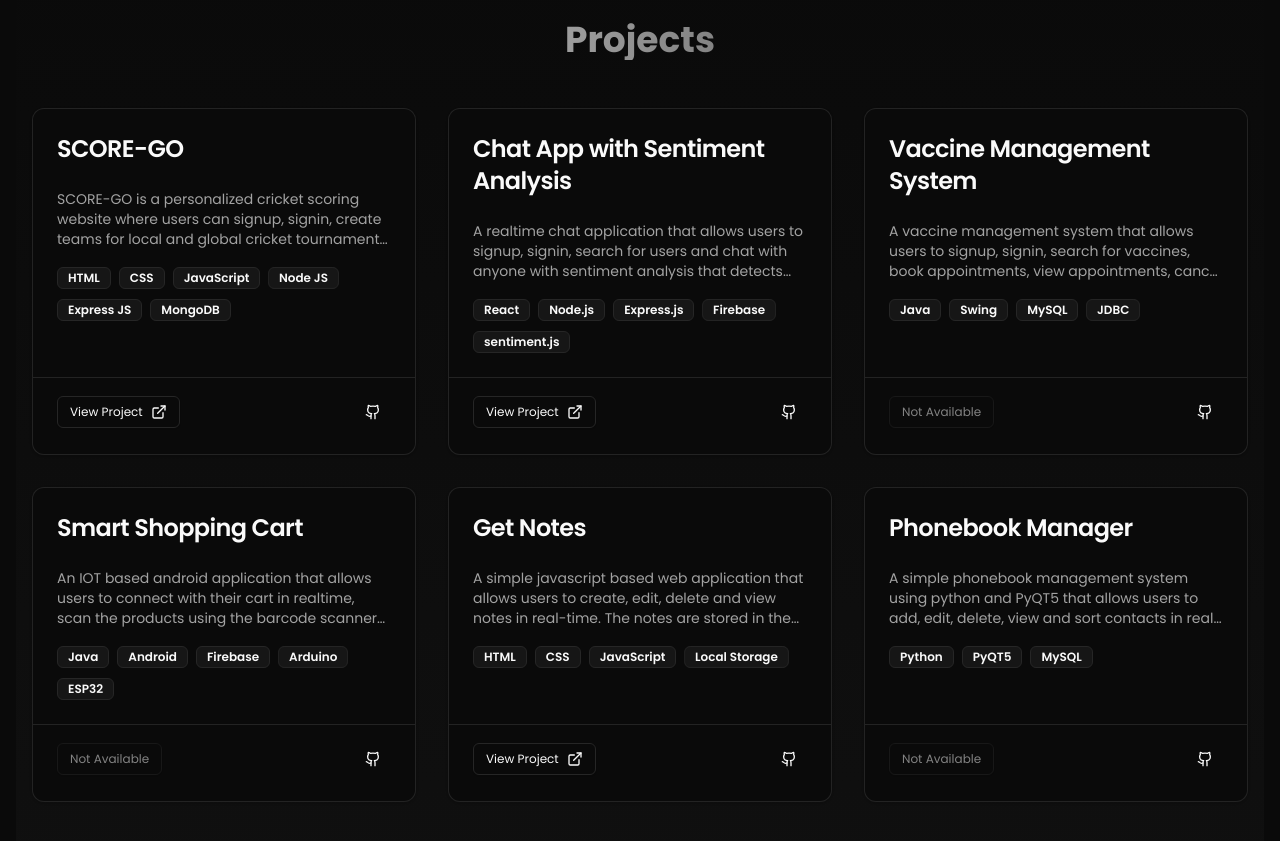
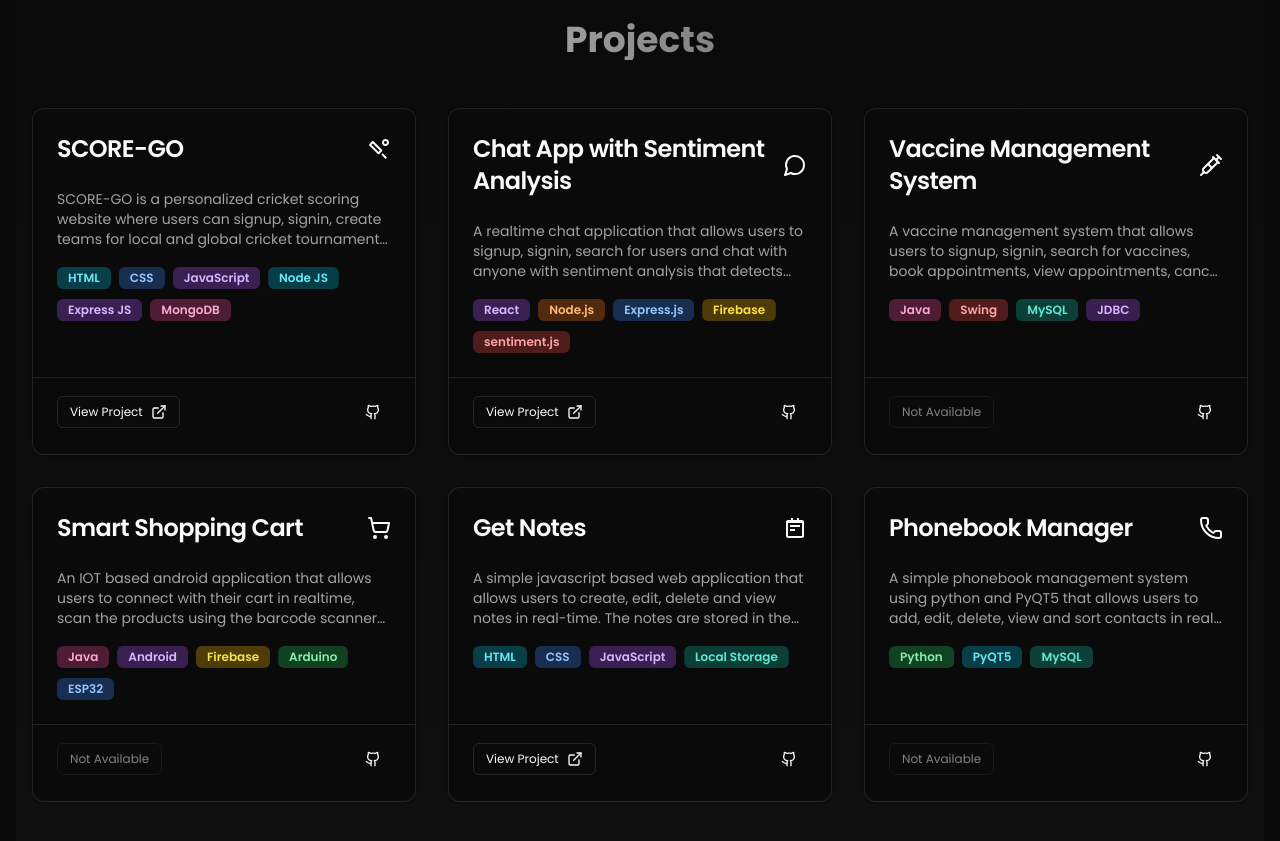
Before and after one commit to vjymisal0/portfolio-vijay, a Next.js app: page / in a window 1280 px wide. Shown: the part 1920-2761 px from the top of the page. Built offline with nearby package versions, Linux system fonts and the light colour scheme.

Commit message:
icons added in projects section

```diff
--- a/components/projects.tsx
+++ b/components/projects.tsx
@@ -1,11 +1,14 @@
-/* eslint-disable @typescript-eslint/no-unused-vars */
 'use client'
 
 import { motion } from 'framer-motion'
 import { Card, CardContent, CardDescription, CardFooter, CardHeader, CardTitle } from '@/components/ui/card'
 import { Badge } from '@/components/ui/badge'
 import { Button } from '@/components/ui/button'
-import { Github, ExternalLink } from 'lucide-react'
+import { Github, ExternalLink, MessageCircle, Syringe, ShoppingCart, Phone } from 'lucide-react'
+// import { BiSportsCricket } from "react-icons/bi";
+import { BiNotepad } from "react-icons/bi";
+import { MdOutlineSportsCricket } from "react-icons/md";
+
 
 const projects = [
   {
@@ -85,6 +88,48 @@ const techBadgeVariants = {
   visible: { opacity: 1, scale: 1, transition: { type: 'spring', stiffness: 300, damping: 20 } }
 }
 
+const iconVariants = {
+  hidden: { opacity: 0, rotate: -180, scale: 0.5 },
+  visible: { opacity: 1, rotate: 0, scale: 1, transition: { type: 'spring', stiffness: 200, damping: 20 } }
+}
+
+const getColorForTechnology = (tech: string) => {
+  const colors = [
+    'bg-red-500/20 text-red-500 dark:bg-red-500/30 dark:text-red-300',
+    'bg-yellow-500/20 text-yellow-700 dark:bg-yellow-500/30 dark:text-yellow-300',
+    'bg-green-500/20 text-green-700 dark:bg-green-500/30 dark:text-green-300',
+    'bg-blue-500/20 text-blue-700 dark:bg-blue-500/30 dark:text-blue-300',
+    'bg-indigo-500/20 text-indigo-700 dark:bg-indigo-500/30 dark:text-indigo-300',
+    'bg-purple-500/20 text-purple-700 dark:bg-purple-500/30 dark:text-purple-300',
+    'bg-pink-500/20 text-pink-700 dark:bg-pink-500/30 dark:text-pink-300',
+    'bg-orange-500/20 text-orange-700 dark:bg-orange-500/30 dark:text-orange-300',
+    'bg-teal-500/20 text-teal-700 dark:bg-teal-500/30 dark:text-teal-300',
+    'bg-cyan-500/20 text-cyan-700 dark:bg-cyan-500/30 dark:text-cyan-300',
+  ]
+
+  const index = tech.split('').reduce((acc, char) => acc + char.charCodeAt(0), 0) % colors.length
+  return colors[index]
+}
+
+const getIconForProject = (title: string) => {
+  switch (title) {
+    case 'SCORE-GO':
+      return MdOutlineSportsCricket
+    case 'Chat App with Sentiment Analysis':
+      return MessageCircle
+    case 'Vaccine Management System':
+      return Syringe
+    case 'Smart Shopping Cart':
+      return ShoppingCart
+    case 'Get Notes':
+      return BiNotepad
+    case 'Phonebook Manager':
+      return Phone
+    default:
+      return ExternalLink
+  }
+}
+
 export default function Projects() {
   return (
     <section className="py-20 bg-gradient-to-b from-background to-secondary/20">
@@ -103,13 +148,25 @@ export default function Projects() {
           initial="hidden"
           animate="visible"
         >
-          {projects.map((project, index) => (
+          {projects.map((project) => {
+            const ProjectIcon = getIconForProject(project.title)
+            return (
               <motion.div key={project.title} variants={cardVariants}>
                 <Card className="h-full flex flex-col overflow-hidden group hover:shadow-lg transition-shadow duration-300 border-primary/10">
                   <CardHeader className="pb-4">
-                  <CardTitle className="text-2xl mb-2 group-hover:text-primary transition-colors duration-300">
+                    <div className="flex items-center justify-between mb-2">
+                      <CardTitle className="text-2xl group-hover:text-primary transition-colors duration-300">
                         {project.title}
                       </CardTitle>
+                      <motion.div
+                        variants={iconVariants}
+                        initial="hidden"
+                        animate="visible"
+                        className="text-primary"
+                      >
+                        <ProjectIcon className="w-6 h-6" />
+                      </motion.div>
+                    </div>
                   </CardHeader>
                   <CardContent className="flex-grow">
                     <CardDescription className="text-sm mb-4 line-clamp-3">
@@ -123,7 +180,10 @@ export default function Projects() {
                     >
                       {project.technologies.map((tech) => (
                         <motion.div key={tech} variants={techBadgeVariants}>
-                        <Badge variant="outline" className="text-xs bg-primary/5 hover:bg-primary/10 transition-colors duration-300">
+                          <Badge
+                            variant="secondary"
+                            className={`text-xs ${getColorForTechnology(tech)} hover:bg-opacity-80 dark:hover:bg-opacity-50 transition-colors duration-300`}
+                          >
                             {tech}
                           </Badge>
                         </motion.div>
@@ -152,7 +212,8 @@ export default function Projects() {
                   </CardFooter>
                 </Card>
               </motion.div>
-          ))}
+            )
+          })}
         </motion.div>
       </div>
     </section>
--- /dev/null
+++ b/components/ui/label.tsx
@@ -0,0 +1,26 @@
+"use client"
+
+import * as React from "react"
+import * as LabelPrimitive from "@radix-ui/react-label"
+import { cva, type VariantProps } from "class-variance-authority"
+
+import { cn } from "@/lib/utils"
+
+const labelVariants = cva(
+  "text-sm font-medium leading-none peer-disabled:cursor-not-allowed peer-disabled:opacity-70"
+)
+
+const Label = React.forwardRef<
+  React.ElementRef<typeof LabelPrimitive.Root>,
+  React.ComponentPropsWithoutRef<typeof LabelPrimitive.Root> &
+    VariantProps<typeof labelVariants>
+>(({ className, ...props }, ref) => (
+  <LabelPrimitive.Root
+    ref={ref}
+    className={cn(labelVariants(), className)}
+    {...props}
+  />
+))
+Label.displayName = LabelPrimitive.Root.displayName
+
+export { Label }
--- a/package.json
+++ b/package.json
@@ -9,8 +9,11 @@
     "lint": "next lint"
   },
   "dependencies": {
+    "@hookform/resolvers": "^3.10.0",
     "@radix-ui/react-alert-dialog": "^1.1.4",
     "@radix-ui/react-avatar": "^1.1.2",
+    "@radix-ui/react-dropdown-menu": "^2.1.4",
+    "@radix-ui/react-label": "^2.1.1",
     "@radix-ui/react-separator": "^1.1.1",
     "@radix-ui/react-slot": "^1.1.1",
     "@radix-ui/react-tooltip": "^1.1.6",
@@ -23,6 +26,7 @@
     "nodemailer": "^6.9.16",
     "react": "^19.0.0",
     "react-dom": "^19.0.0",
+    "react-icons": "^5.4.0",
     "tailwind-merge": "^2.6.0",
     "tailwindcss-animate": "^1.0.7"
   },
```
Also changed, not shown: 1 other file (tests, documents, lock files or other folders). Lines whose indentation alone changed are shown as unchanged.
